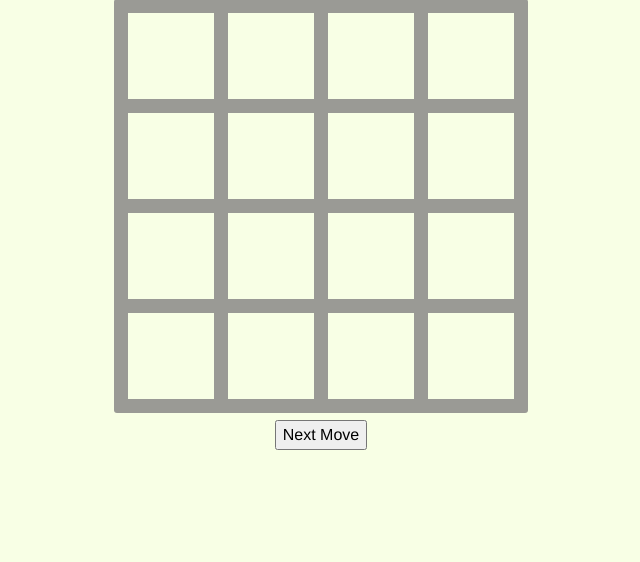
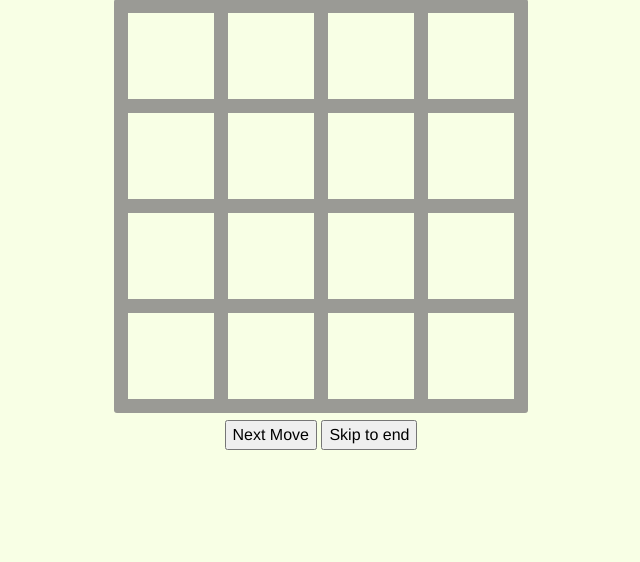
Before and after one commit to 0xecho/2048-er, a Django app: template templates/game/submission_detail.html in a window 1280 px wide. Shown: the part 291-853 px from the top of the page, without its empty margins (319-959 px from the left). Run offline with Django 3.2, Linux system fonts and the light colour scheme; the template is opened without the code that fills it, so the values that code supplies are empty; the visitor is signed in with stand-in values (Sample User, id 1); some libraries are stand-ins or nearby versions.

Commit message:
Addes skip to end button

```diff
--- a/static/js/game.js
+++ b/static/js/game.js
@@ -399,4 +399,10 @@ function newGameStart() {
 
 }
 
+function skip_move(){
+  for(var i=0;i<1000;i++){
+    next_move()
+  }
+}
+
 newGameStart();
--- a/templates/game/submission_detail.html
+++ b/templates/game/submission_detail.html
@@ -25,6 +25,8 @@
       <div id="tile-container" class="tile-container"></div>
     </div>
     <input type="button" value="Next Move" onclick="next_move()">
+    <input type="button" value="Skip to end" onclick="skip_move()">
+
   </div>
 
   <script>
```
